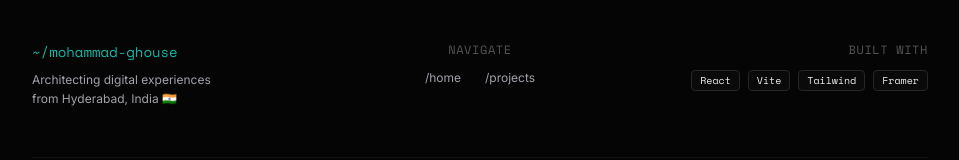
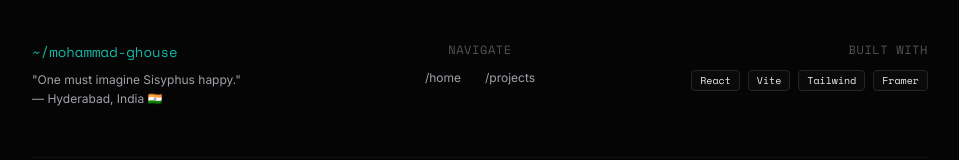
Before and after one commit to Mohammad-Ghouse-virtuoso/Portfolio_, a React (Vite) app: page / in a window 1280 px wide. Shown: the part 4178-4338 px from the top of the page, without its empty margins (160-1119 px from the left). Built offline with nearby package versions, Linux system fonts and the light colour scheme.

Commit message:
style: add Camus quote to footer

```diff
--- a/src/App.tsx
+++ b/src/App.tsx
@@ -36,7 +36,7 @@ function App() {
           <div className="text-center md:text-left">
             <h3 className="font-mono text-sm text-accent-teal mb-2">~/mohammad-ghouse</h3>
             <p className="text-xs text-text-muted leading-relaxed">
-              Architecting digital experiences<br />from Hyderabad, India 🇮🇳
+              "One must imagine Sisyphus happy."<br />— Hyderabad, India 🇮🇳
             </p>
           </div>
 
```
